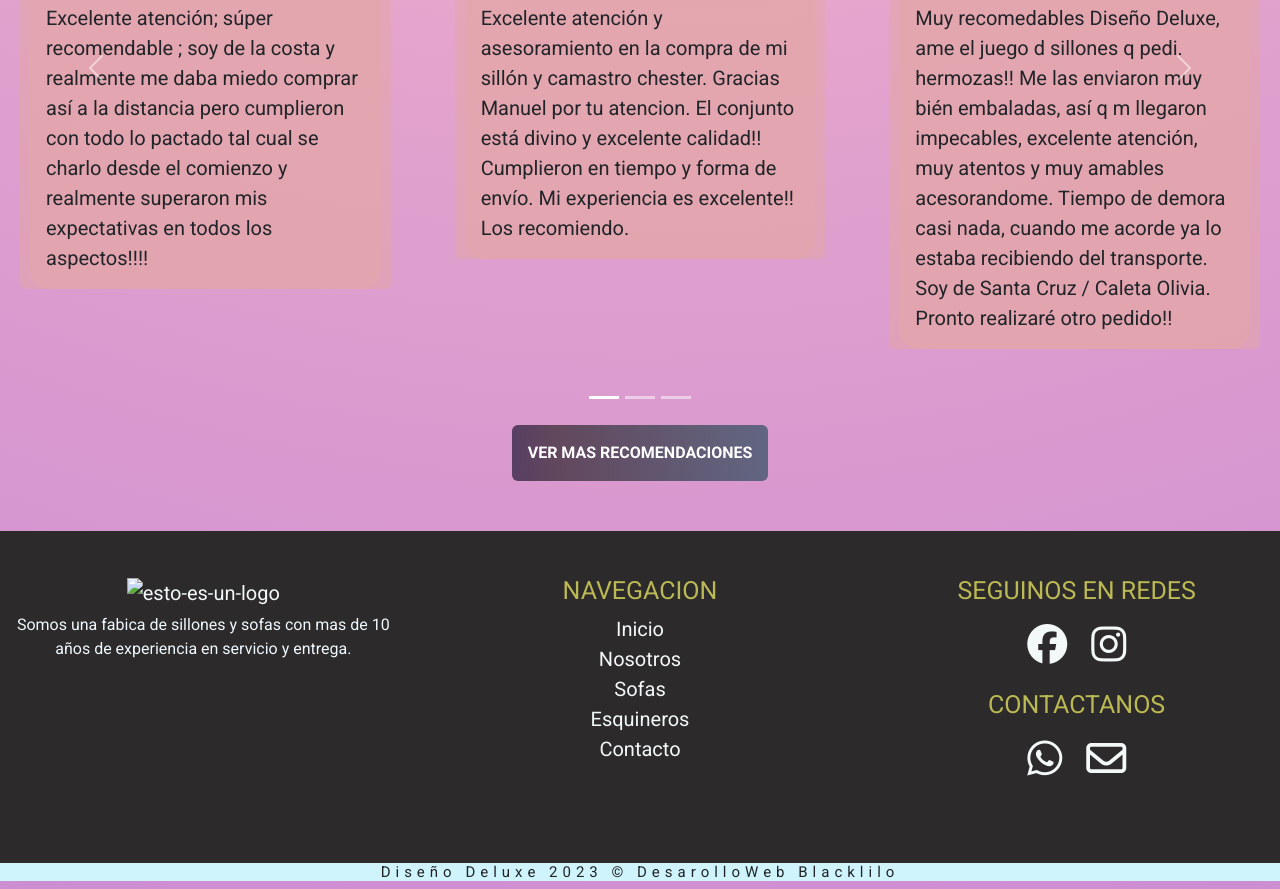
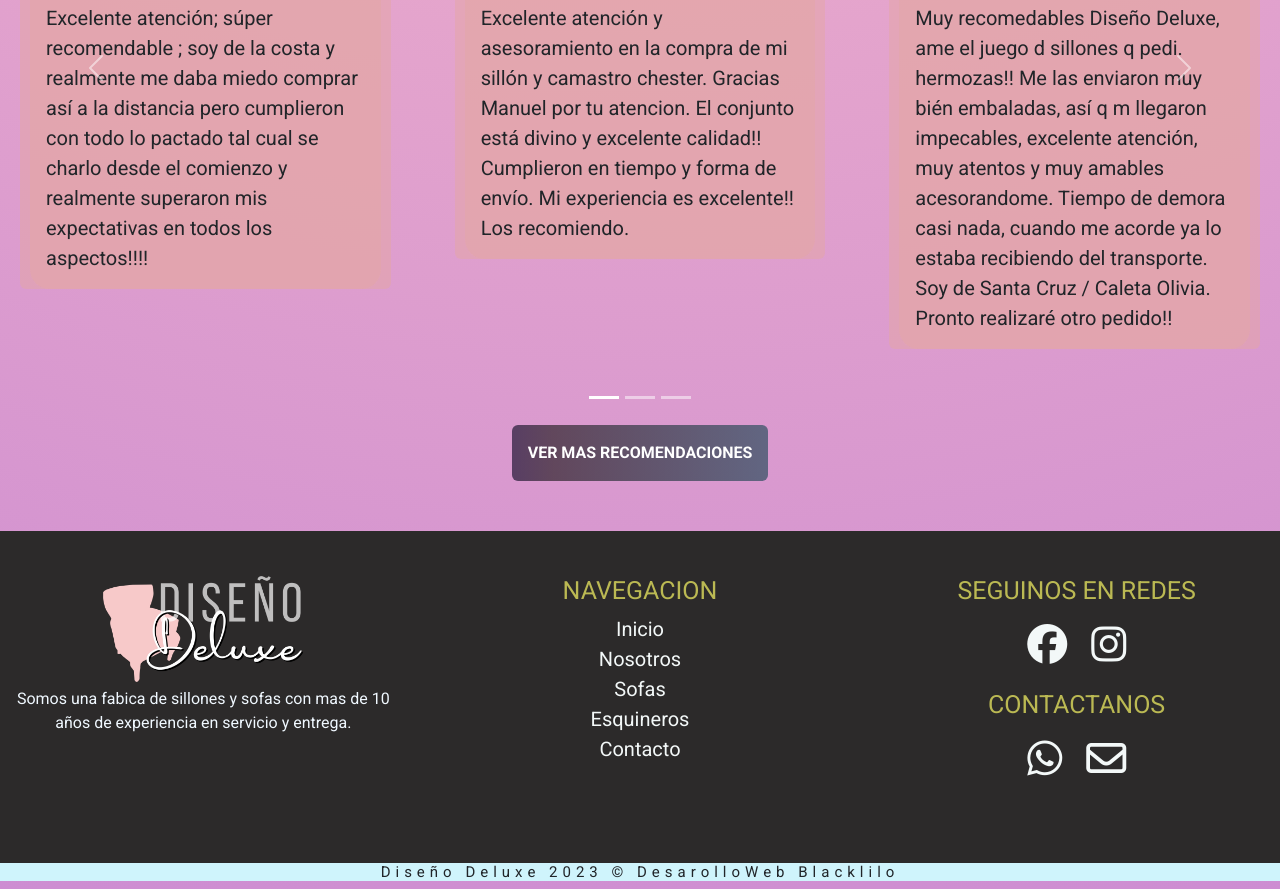
Before and after one commit to Manuel0359/PreEntrega2-DelValle, a website: page index.html in a window 1280 px wide. Shown: the part 3509-4398 px from the top of the page. Drawn offline with nearby package versions, Linux system fonts and the light colour scheme; the site is published under a folder, as on GitHub Pages, so addresses that start at the root find nothing.

Commit message:
se arreglo enlace iimagen del footer en el index

```diff
--- a/index.html
+++ b/index.html
@@ -520,7 +520,7 @@
       <div class="footer__contenido text-center">
         <div class="logo__foter box__footer">
           <a href="../index.html">
-            <img src="/Imagenes/logo-png-blanco.png" alt="esto-es-un-logo" />
+            <img src="Imagenes/logo-png-blanco.png" alt="esto-es-un-logo" />
           </a>
           <p>
             Somos una fabica de sillones y sofas con mas de 10 años de
```
